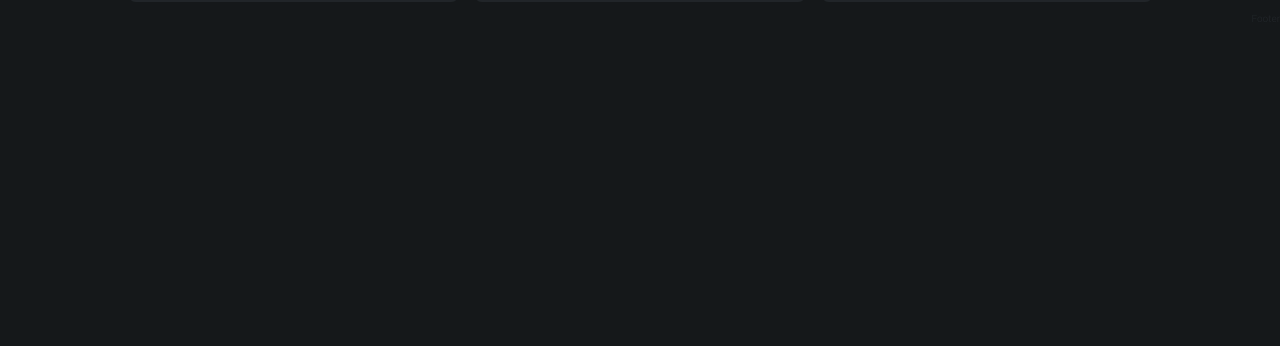
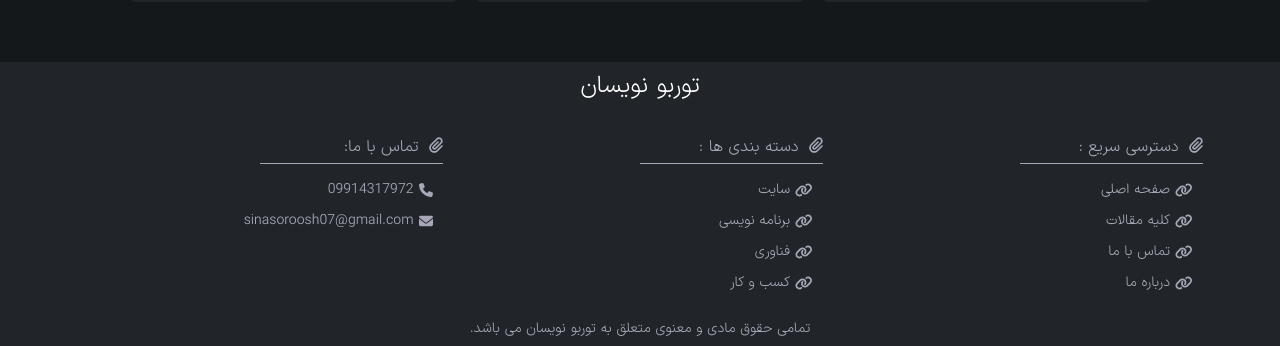
Before and after one commit to Sina-Soroosh/turbo-writers, a React (Vite) app: page / in a window 1280 px wide. Shown: the part 2217-2563 px from the top of the page. Before the commit the page ends 2244 px from the top, so only its background shows below. Built offline with nearby package versions, Linux system fonts and the light colour scheme; a web font is replaced by a local one.

Commit message:
Coding Footer component

```diff
--- a/src/components/Footer/Footer.css
+++ b/src/components/Footer/Footer.css
@@ -0,0 +1,72 @@
+.footer {
+    background: var(--color-main);
+    margin-top: 50px;
+    padding: 10px 0;
+}
+
+.footer .top-footer .text-footer h3 {
+    text-align: center;
+    color: #fff;
+    font-size: 24px;
+    margin: 0;
+}
+
+.footer .content-footer {
+    margin: 20px 0;
+}
+
+.footer .content-footer .links-footer .top-links-footer {
+    display: flex;
+    align-items: center;
+    gap: 10px;
+    position: relative;
+    padding: 5px 0;
+}
+
+.footer .content-footer .links-footer .top-links-footer::before {
+    content: "";
+    position: absolute;
+    bottom: 0;
+    width: 50%;
+    background-color: #a7a7b8;
+    height: 1px;
+    margin: 10px 0;
+}
+
+.footer .content-footer .links-footer .icon-links-footer {
+    font-size: 16px;
+    color: #a7a7b8;
+}
+
+.footer .content-footer .links-footer .title-links-footer {
+    font-size: 16px;
+    padding: 5px 0;
+    margin: 5px 0;
+    color: #a7a7b8;
+}
+
+.footer .content-footer .links-footer .links li {
+    list-style-type: none;
+    padding: 0 10px;
+}
+
+.footer .content-footer .links-footer .links a {
+    font-size: 14px;
+    color: #a7a7b8;
+    text-decoration: none;
+    display: flex;
+    align-items: center;
+    gap: 5px;
+    padding: 5px 0;
+}
+
+.footer .content-footer .links-footer .links a:hover {
+    padding: 5px 10px;
+}
+
+.footer .copy-right-footer p {
+    margin: 0;
+    text-align: center;
+    color: #a7a7b8;
+    font-size: 14px;
+}
--- a/src/components/Footer/Footer.jsx
+++ b/src/components/Footer/Footer.jsx
@@ -2,7 +2,114 @@
 import "./Footer.css";
 
 function Footer() {
-  return <div>Footer</div>;
+  return (
+    <footer className="footer">
+      <div className="container">
+        <div className="top-footer">
+          <div className="text-footer">
+            <h3>توربو نویسان</h3>
+          </div>
+        </div>
+        <div className="content-footer">
+          <div className="row">
+            <div className="links-footer col-md-6 col-lg-4">
+              <div className="top-links-footer">
+                <div className="icon-links-footer">
+                  <i className="fa-solid fa-paperclip"></i>
+                </div>
+                <p className="title-links-footer"> دسترسی سریع :</p>
+              </div>
+              <ui className="links">
+                <li>
+                  <a href="">
+                    <i className="fa-solid fa-link"></i>
+                    صفحه اصلی
+                  </a>
+                </li>
+                <li>
+                  <a href="">
+                    <i className="fa-solid fa-link"></i>
+                    کلیه مقالات
+                  </a>
+                </li>
+                <li>
+                  <a href="">
+                    <i className="fa-solid fa-link"></i>
+                    تماس با ما
+                  </a>
+                </li>
+                <li>
+                  <a href="">
+                    <i className="fa-solid fa-link"></i>
+                    درباره ما
+                  </a>
+                </li>
+              </ui>
+            </div>
+            <div className="links-footer col-md-6 col-lg-4">
+              <div className="top-links-footer">
+                <div className="icon-links-footer">
+                  <i className="fa-solid fa-paperclip"></i>
+                </div>
+                <p className="title-links-footer"> دسته بندی ها :</p>
+              </div>
+              <ui className="links">
+                <li>
+                  <a href="">
+                    <i className="fa-solid fa-link"></i>
+                    سایت
+                  </a>
+                </li>
+                <li>
+                  <a href="">
+                    <i className="fa-solid fa-link"></i>
+                    برنامه نویسی
+                  </a>
+                </li>
+                <li>
+                  <a href="">
+                    <i className="fa-solid fa-link"></i>
+                    فناوری
+                  </a>
+                </li>
+                <li>
+                  <a href="">
+                    <i className="fa-solid fa-link"></i>
+                    کسب و کار
+                  </a>
+                </li>
+              </ui>
+            </div>
+            <div className="links-footer col-md-6 col-lg-4">
+              <div className="top-links-footer">
+                <div className="icon-links-footer">
+                  <i className="fa-solid fa-paperclip"></i>
+                </div>
+                <p className="title-links-footer"> تماس با ما:</p>
+              </div>
+              <ui className="links">
+                <li>
+                  <a href="tel:+989914317972">
+                    <i className="fa-solid fa-phone"></i>
+                    09914317972
+                  </a>
+                </li>
+                <li>
+                  <a href="mailto:sinasoroosh07@gmail.com">
+                    <i className="fa-solid fa-envelope"></i>
+                    sinasoroosh07@gmail.com
+                  </a>
+                </li>
+              </ui>
+            </div>
+          </div>
+        </div>
+        <div className="copy-right-footer">
+          <p> تمامی حقوق مادی و معنوی متعلق به توربو نویسان می باشد.</p>
+        </div>
+      </div>
+    </footer>
+  );
 }
 
 export default Footer;
```
